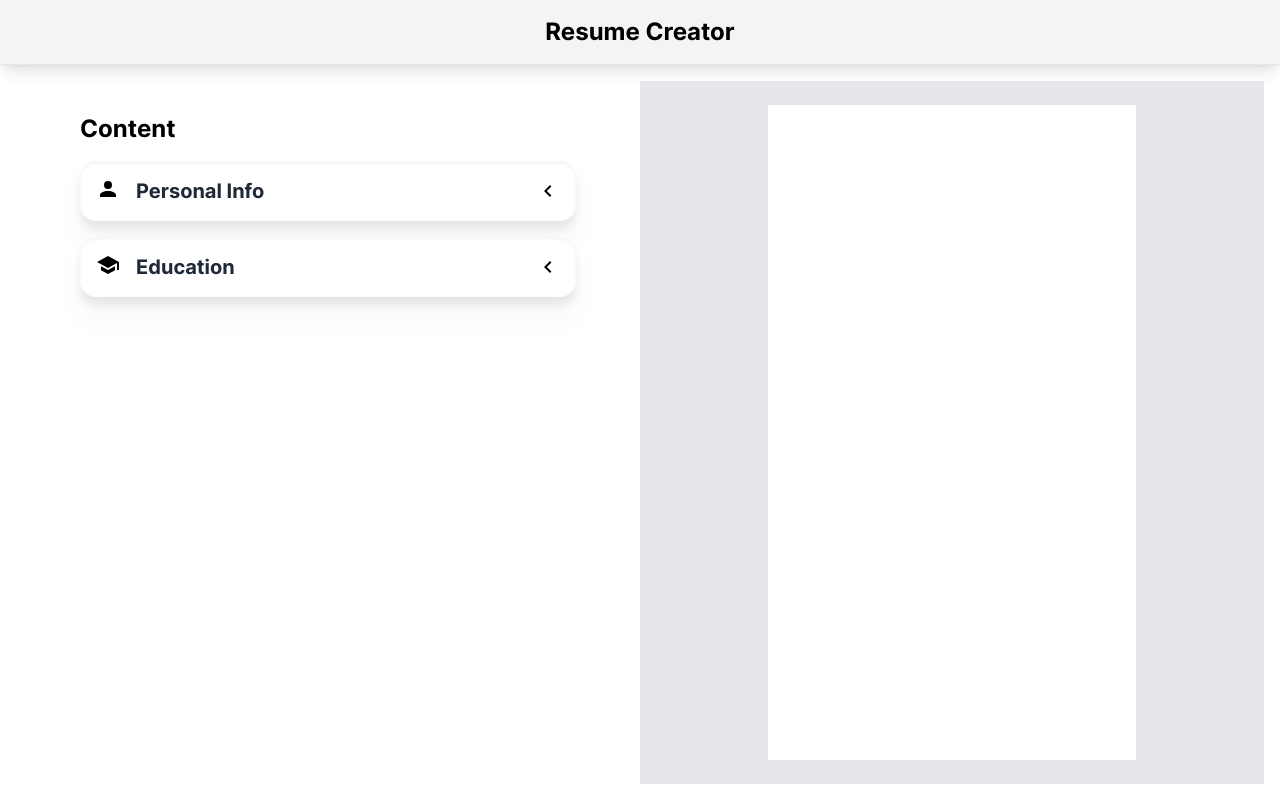
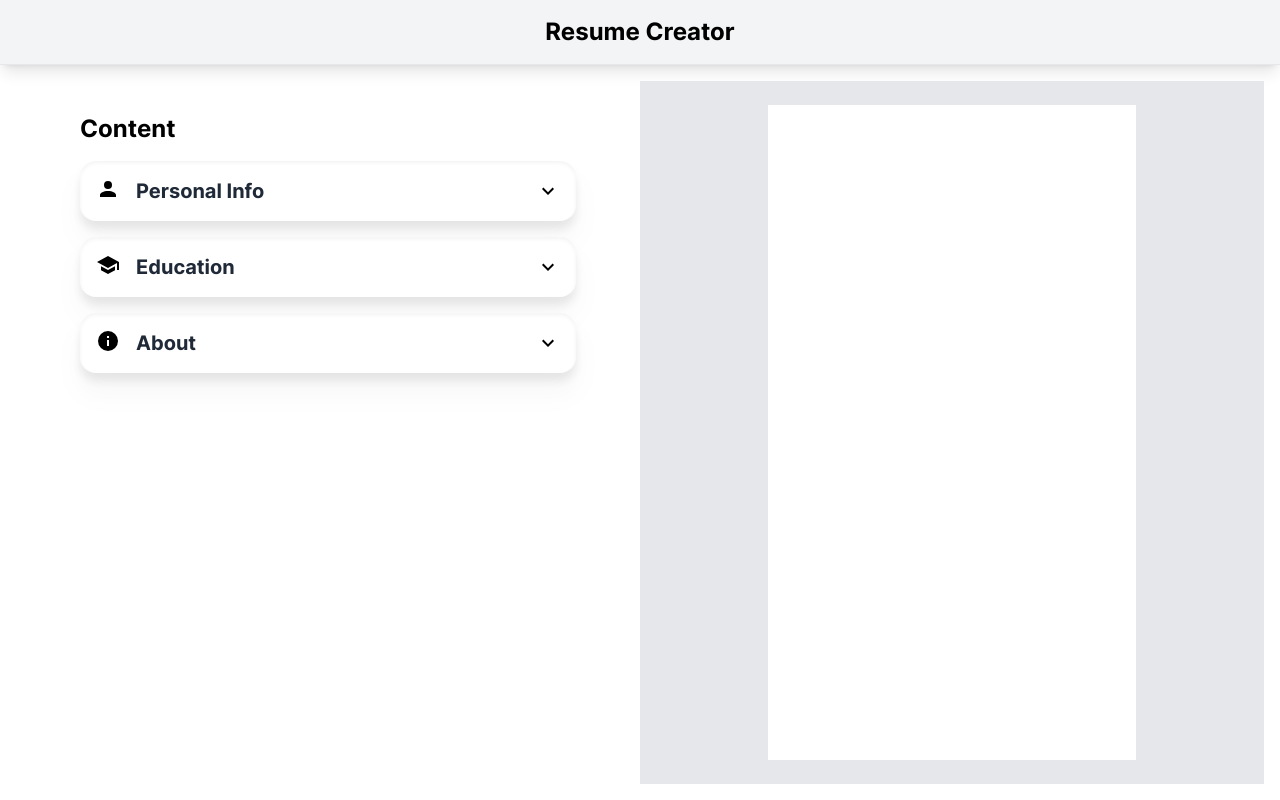
Before and after one commit to FlackCode/odin_CVApp, a React app: page / in a window 1280 px wide. Built offline with nearby package versions, Linux system fonts and the light colour scheme; the HTML template or start-up script is replaced by a standard one.

Commit message:
About Section!

```diff
--- a/src/components/Body.jsx
+++ b/src/components/Body.jsx
@@ -11,11 +11,13 @@ export default function Body() {
         location: '',
     });
     const [educationList, setEducationList] = useState([]);
-
+    const [about, setAbout] = useState({
+        about: '',
+    })
     return (
         <div className="flex flex-row flex-grow p-4">
-            <TemplateEditor info={info} setInfo={setInfo} educationList={educationList} setEducationList={setEducationList}/>
-            <Template info={info} educationList={educationList}/>
+            <TemplateEditor info={info} setInfo={setInfo} educationList={educationList} setEducationList={setEducationList} about={about} setAbout={setAbout}/>
+            <Template info={info} educationList={educationList} about={about}/>
         </div>
     );
 }
--- /dev/null
+++ b/src/components/EditorComponent/About.jsx
@@ -0,0 +1,42 @@
+import InfoIcon from './icons/information.svg'
+import PointerArrow from './icons/pointdown.svg'
+import { useState, useEffect } from 'react'
+export default function About({ about = {}, setAbout, isOpen, toggle }) {
+    const [isRotated, setIsRotated] = useState(true)
+    useEffect(() => {
+        setIsRotated(isOpen);
+    }, [isOpen]);
+    const handleButtonClick = () => {
+      setIsRotated(!isRotated)
+      toggle()
+    };
+    const handleChange = (e, field) => {
+        const value = e.target.value;
+        setAbout(prevAbout => ({ ...prevAbout, [field]: value }));
+    };
+    return (
+        <div className="bg-white rounded-2xl p-4 shadow-inner drop-shadow-xl">
+            <button className='flex items-center w-full justify-between' onClick={handleButtonClick}>
+                <div className='flex gap-4'>
+                    <img src={InfoIcon} alt="User Icon" className='w-6 h-6'/>
+                    <h1 className="font-bold text-xl text-gray-800">About</h1>
+                </div>
+                <div className='w-6 h-6'>
+                    <img src={PointerArrow} className={`transform ${isRotated ? 'rotate-90' : ''} transition-all duration-100 ease-linear`}/>
+                </div>
+            </button>
+            <div className={`py-2 flex flex-col gap-4 transition-all duration-200 ease-out ${isOpen ? '' : 'h-0 overflow-hidden py-0 hidden '}`}>
+                <div className='flex flex-col bg-gray-200 px-4 py-2 rounded-xl'>
+                    <label htmlFor="about" className='font-bold'>Tell us about yourself</label>
+                    <textarea
+                        name='about'
+                        value={about.about}
+                        onChange={(e) => handleChange(e, 'about')}
+                        placeholder='Write something about yourself'
+                        className='bg-gray-200 outline-none resize-y'
+                    />
+                </div>
+            </div>
+        </div>
+    )
+}
--- a/src/components/EditorComponent/Education.jsx
+++ b/src/components/EditorComponent/Education.jsx
@@ -1,15 +1,15 @@
 import SchoolIcon from './icons/school.svg'
 import PointerArrow from './icons/pointdown.svg'
-import { useState } from 'react'
-export default function Education({ educationList, setEducationList }) {
-
+import { useState, useEffect } from 'react'
+export default function Education({ educationList, setEducationList, isOpen, toggle }) {
     const [isRotated, setIsRotated] = useState(true)
-    const [isCollapsed, setIsColapsed] = useState(true)
-
+    useEffect(() => {
+        setIsRotated(isOpen);
+    }, [isOpen]);
     const handleButtonClick = () => {
       setIsRotated(!isRotated)
-      setIsColapsed(!isCollapsed)
-    };
+      toggle()
+    }
 
     const handleAddSchool = () => {
         const newEducation = {
@@ -18,9 +18,9 @@ export default function Education({ educationList, setEducationList }) {
             schoolDesc: document.getElementsByName('schoolDesc')[0].value,
             yearStart: document.getElementsByName('yearStart')[0].value,
             yearEnd: document.getElementsByName('yearEnd')[0].value,
-        };
-        setEducationList([...educationList, newEducation]);
-    };
+        }
+        setEducationList([...educationList, newEducation])
+    }
 
     return(
         <div className="bg-white rounded-2xl p-4 shadow-inner drop-shadow-xl">
@@ -33,7 +33,7 @@ export default function Education({ educationList, setEducationList }) {
                     <img src={PointerArrow} className={`transform ${isRotated ? 'rotate-90' : ''} transition-all duration-100 ease-linear`}/>
                 </div>
             </button>
-            <div className={`py-2 flex flex-col gap-4 transition-all duration-200 ease-out ${isCollapsed ? 'h-0 overflow-hidden py-0 hidden ' : ''}`}>
+            <div className={`py-2 flex flex-col gap-4 transition-all duration-200 ease-out ${isOpen ? '' : 'h-0 overflow-hidden py-0 hidden '}`}>
                 <div className='w-full flex flex-col py-2 px-4 rounded-xl bg-gray-200'>
                     <label htmlFor="educationType" className='font-bold'>Educational Establishment:</label>
                     <input type="text" name="educationType" placeholder='Enter educational establishment type' className='bg-gray-200 outline-none'/>
--- a/src/components/EditorComponent/Info.jsx
+++ b/src/components/EditorComponent/Info.jsx
@@ -1,19 +1,21 @@
 import UserIcon from './icons/user.svg'
 import PointerArrow from './icons/pointdown.svg'
-import { useState } from 'react'
-export default function Info({ info, setInfo }) {
-
+import { useState, useEffect } from 'react'
+export default function Info({ info, setInfo, isOpen, toggle }) {
     const [isRotated, setIsRotated] = useState(true)
-    const [isCollapsed, setIsColapsed] = useState(true)
+    useEffect(() => {
+        setIsRotated(isOpen);
+    }, [isOpen]);
 
     const handleButtonClick = () => {
-      setIsRotated(!isRotated)
-      setIsColapsed(!isCollapsed)
+        toggle()
+        setIsRotated(!isRotated)
+
     };
 
     const handleChange = (e, field) => {
-        const value = e.target.value;
-        setInfo({ ...info, [field]: value });
+        const value = e.target.value
+        setInfo({ ...info, [field]: value })
     };
     return (
         <div className="bg-white rounded-2xl p-4 shadow-inner drop-shadow-xl">
@@ -26,31 +28,31 @@ export default function Info({ info, setInfo }) {
                     <img src={PointerArrow} className={`transform ${isRotated ? 'rotate-90' : ''} transition-all duration-100 ease-linear`}/>
                 </div>
             </button>
-            <div className={`py-2 flex flex-col gap-4 transition-all duration-200 ease-out ${isCollapsed ? 'h-0 overflow-hidden py-0 hidden ' : ''}`}>
+            <div className={`py-2 flex flex-col gap-4 transition-all duration-200 ease-out ${isOpen ? '' : 'h-0 overflow-hidden py-0 hidden '}`}>
                 <div className='w-full flex flex-row justify-between px-4'>
                     <div className='w-5/12 bg-gray-200 py-2 px-4 rounded-xl'>
                         <label htmlFor="fullName" className='font-bold'>Full Name</label>
-                        <input type="text" name='fullName' value={info.fullName} onChange={(e) => handleChange(e, 'fullName')} placeholder='John Smith' className='w-full outline-none rounded-md bg-gray-200' />
+                        <input type="text" name='fullName' autoComplete="off" value={info.fullName} onChange={(e) => handleChange(e, 'fullName')} placeholder='John Smith' className='w-full outline-none rounded-md bg-gray-200' />
                     </div>
                     <div className='w-5/12 bg-gray-200 py-2 px-4 rounded-xl'>
                         <label htmlFor="jobName" className='font-bold'>Job Title</label>
-                        <input type="text" name='jobName' value={info.job} onChange={(e) => handleChange(e, 'job')} placeholder='Web Developer' className='w-full bg-gray-200 outline-none rounded-md'/>
+                        <input type="text" name='jobName' autoComplete="off" value={info.job} onChange={(e) => handleChange(e, 'job')} placeholder='Web Developer' className='w-full bg-gray-200 outline-none rounded-md'/>
                     </div>
                 </div>
                 <div className='w-full flex flex-row justify-between px-4'>
                     <div className='w-5/12 bg-gray-200 py-2 px-4 rounded-xl'>
                         <label htmlFor="email" className='font-bold'>Email</label>
-                        <input type="email" name='email' value={info.email} onChange={(e) => handleChange(e, 'email')} placeholder='example@gmail.com' className='w-full outline-none rounded-md bg-gray-200'/>
+                        <input type="email" name='email' autoComplete="off" value={info.email} onChange={(e) => handleChange(e, 'email')} placeholder='example@gmail.com' className='w-full outline-none rounded-md bg-gray-200'/>
                     </div>
                     <div className='w-5/12 bg-gray-200 py-2 px-4 rounded-xl'>
                         <label htmlFor="phone" className='font-bold'>Phone Number</label>
-                        <input type="number" name='phone' value={info.phone} onChange={(e) => handleChange(e, 'phone')} placeholder='000 0000 0000' className='w-full bg-gray-200 outline-none rounded-md [appearance:textfield] [&::-webkit-outer-spin-button]:appearance-none [&::-webkit-inner-spin-button]:appearance-none'/>
+                        <input type="number" name='phone' autoComplete="off" value={info.phone} onChange={(e) => handleChange(e, 'phone')} placeholder='000 0000 0000' className='w-full bg-gray-200 outline-none rounded-md [appearance:textfield] [&::-webkit-outer-spin-button]:appearance-none [&::-webkit-inner-spin-button]:appearance-none'/>
                     </div>
                 </div>
                 <div className='w-full flex flex-row justify-between px-4'>
                     <div className='w-full bg-gray-200 py-2 px-4 rounded-xl'>
                         <label htmlFor="location" className='font-bold'>Location</label>
-                        <input type="text" name='location' value={info.location} onChange={(e) => handleChange(e, 'location')} placeholder='California, USA' className='w-full outline-none rounded-md bg-gray-200'/>
+                        <input type="text" name='location' autoComplete="off" value={info.location} onChange={(e) => handleChange(e, 'location')} placeholder='California, USA' className='w-full outline-none rounded-md bg-gray-200'/>
                     </div>
                 </div>
             </div>
--- a/src/components/Template.jsx
+++ b/src/components/Template.jsx
@@ -2,7 +2,7 @@ import LocationIcon from './EditorComponent/icons/location.svg'
 import JobIcon from './EditorComponent/icons/briefcase.svg'
 import EmailIcon from './EditorComponent/icons/email.svg'
 import PhoneIcon from './EditorComponent/icons/phone.svg'
-export default function Template({ info: { fullName, job, email, phone, location }, educationList }) {
+export default function Template({ info: { fullName, job, email, phone, location }, educationList, about:{ about } }) {
     return(
         <div className="w-1/2 h-full px-32 py-6 bg-gray-200 ">
             <div className="bg-white h-full p-8 flex flex-col">
@@ -31,11 +31,10 @@ export default function Template({ info: { fullName, job, email, phone, location
                         </div>
                     </div>
                 </div>
-                <div className="flex flex-row justify-between py-6 items-center">
+                <div className="flex flex-row justify-between py-8 ">
                     <div className='w-2/4 px-2 border-r-2 flex flex-col'>
-
                         {educationList.map((education, index) => (
-                            <div key={index} className='py-2 text-sm'>
+                            <div key={index} className='text-sm'>
                                 <h1 className='font-bold text-xl'>{education.educationType}</h1>
                                 <p>Name: {education.schoolName}</p>
                                 <p>Description: {education.schoolDesc}</p>
@@ -43,8 +42,9 @@ export default function Template({ info: { fullName, job, email, phone, location
                             </div>
                         ))}
                     </div>
-                    <div className='w-2/4 px-2'>
-                        <h1 className='font-bold text-xl'></h1>
+                    <div className='w-2/4 px-2 '>
+                        {about && <h1 className='font-bold text-xl'>About</h1>}
+                        <p>{about}</p>
                     </div>
                 </div>
             </div>
--- a/src/components/TemplateEditor.jsx
+++ b/src/components/TemplateEditor.jsx
@@ -1,14 +1,21 @@
-
+import { useState } from "react"
+import About from "./EditorComponent/About"
 import Education from "./EditorComponent/Education"
 import Info from "./EditorComponent/Info"
+export default function TemplateEditor({ info, setInfo, educationList, setEducationList, about, setAbout }) {
+    const [openComponent, setOpenComponent] = useState(null);
 
-export default function TemplateEditor({ info, setInfo, educationList, setEducationList }) {
+    const toggleComponent = (component) => {
+        setOpenComponent(openComponent === component ? null : component);
+    };
+
     return (
         <div className="w-1/2 h-full px-8">
-            <div className="h-full p-8 flex flex-col gap-4">
+            <div className="max-h-full p-8 flex flex-col gap-4 ">
                 <h1 className="font-bold text-2xl">Content</h1>
-                <Info info={info} setInfo={setInfo} />
-                <Education educationList={educationList} setEducationList={setEducationList}/>
+                <Info info={info} setInfo={setInfo} isOpen={openComponent === "info"} toggle={() => toggleComponent("info")}/>
+                <Education educationList={educationList} setEducationList={setEducationList} isOpen={openComponent === "education"} toggle={() => toggleComponent("education")}/>
+                <About about={about} setAbout={setAbout} isOpen={openComponent === "about"} toggle={() => toggleComponent("about")}/>
             </div>
         </div>
     )
```
Also changed, not shown: src/components/EditorComponent/icons/information.svg (added).
